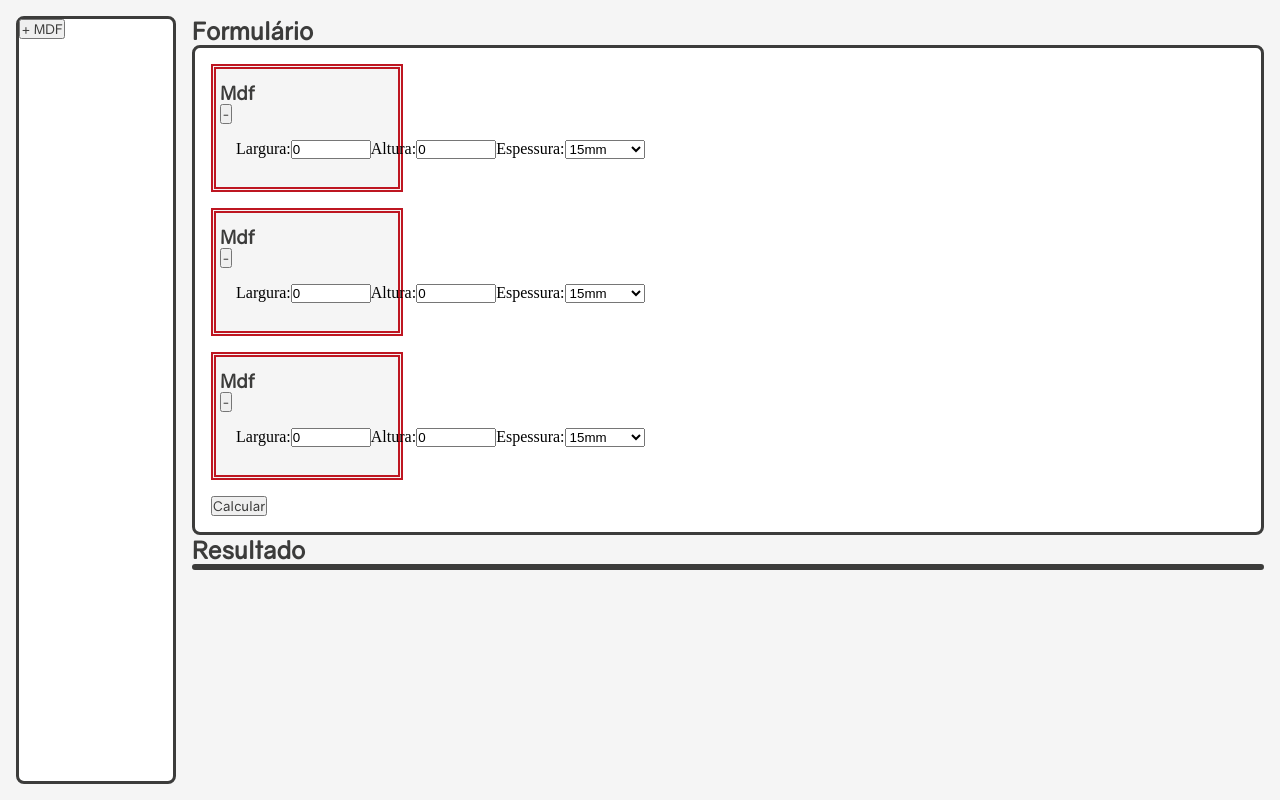
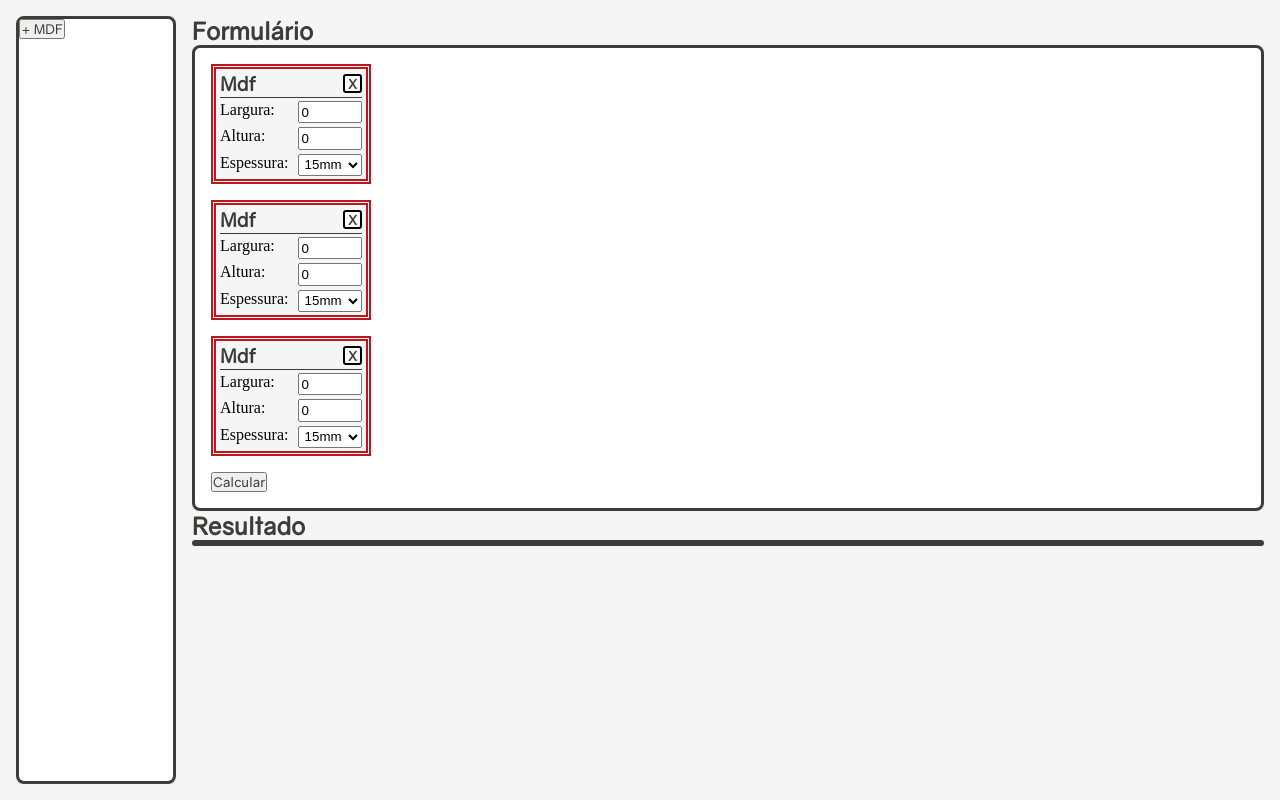
Before and after one commit to BrunoBecoski/marcenaria, a React app: page / in a window 1280 px wide. Built offline with nearby package versions, Linux system fonts and the light colour scheme.

Commit message:
InputsMDF styles

```diff
--- a/components/Form/InputsMDF/index.tsx
+++ b/components/Form/InputsMDF/index.tsx
@@ -1,6 +1,6 @@
 import { useState } from 'react';
 
-import { Container } from './styles'
+import { Container, Header, Main } from './styles'
 
 type InputsMDFProps = {
   id: number;
@@ -18,12 +18,12 @@ export default function InputsMDF({ id  }: InputsMDFProps) {
 
   return (
     <Container>
-      <header>
+      <Header>
         <h3>Mdf</h3>
-        <button type="button" >-</button>
-      </header>
+        <button type="button" >X</button>
+      </Header>
 
-      <main>
+      <Main>
         <div>
           <label htmlFor="width">Largura:</label>
           <input
@@ -59,7 +59,7 @@ export default function InputsMDF({ id  }: InputsMDFProps) {
             <option value="15mm" >15mm</option>
           </select>
         </div>
-      </main>
+      </Main>
 
     </Container>
   )
--- a/components/Form/InputsMDF/styles.ts
+++ b/components/Form/InputsMDF/styles.ts
@@ -1,34 +1,69 @@
 import styled  from 'styled-components';
 
 export const Container = styled.div`
+  width: 10rem;
+  height: 7.5rem;
+
   display: flex;
   flex-direction: column;
   justify-content: center;
 
+  padding: .25rem;
+  margin-bottom: 1rem;
+  border: 5px double var(--primary-color);
+
   background-color: whitesmoke;
-  border: 5px double var(--primary-color);
-  max-width: 12rem;
-  height: 8rem;
+`;
 
-  margin-bottom: 1rem;
-  padding: .25rem;
+export const Header = styled.header`
+  display: flex;
+  align-items: center;
+  justify-content: space-between;
 
-  header {
+  padding-bottom: 2px;
+  margin-bottom: 3px;
+  border-bottom: 1px solid var(--font-color);
 
+  h3 {
+    font-size: 1.2rem;
   }
 
-  main {
-    div {
-      display: flex;
-      flex-direction: row;
-      justify-content: space-between;
+  button {
+    width: 1.2rem;
+    height: 1.2rem;
 
-      input, select {
-        width: 5rem;
-      }
+    display: flex;
+    align-items: center;
+    justify-content: center;
+
+    font-weight: bold;
+    border-radius: 3px;
+    background-color: white;
+    border: 2px solid black;
+
+    &:hover {
+      color: var(--primary-color);
+      border-color: var(--primary-color);
     }
   }
 
-  button {}
+`;
 
+export const Main = styled.main`
+  display: flex;
+  flex-direction: column;
+
+  div {
+    display: flex;
+    justify-content: space-between;
+
+    input {
+      margin-bottom: .25rem;
+    }
+
+    input, select {
+      width: 4rem;
+      padding: .1rem;
+    }
+  }
 `;
--- a/styles/Home-styles.ts
+++ b/styles/Home-styles.ts
@@ -1,7 +1,7 @@
 import styled from 'styled-components';
 
 export const Container = styled.div`
-  main {
+  & > main {
     display: flex;
     padding: 1rem;
 
```
